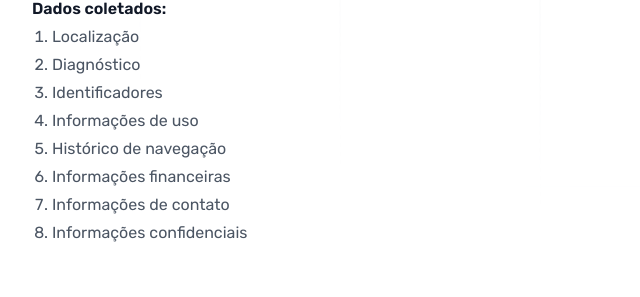
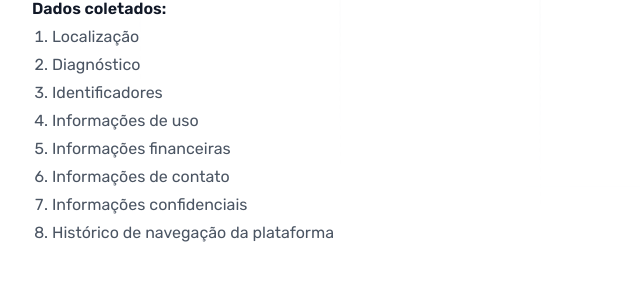
Before and after one commit to mexpenses/mexpenses.github.io, a Next.js app: page /policy in a window 1280 px wide. Shown: the part 813-1110 px from the top of the page, without its empty margins (0-640 px from the left). Built offline with nearby package versions, Linux system fonts and the light colour scheme.

Commit message:
bugfix: Tirando pausa da animação react-lottie nas assinaturas

```diff
--- a/components/Contributors.js
+++ b/components/Contributors.js
@@ -15,7 +15,7 @@ const Contributors = ({
     {
       name: "Ingrid Matuques",
       image: "/assets/cto.png",
-      office: "Diretora de Tecnologia (CTO)",
+      office: "(CTO) Diretora de Tecnologia",
     },
     {
       name: "Maycon Moreira",
@@ -84,10 +84,10 @@ const Contributors = ({
                     className="rounded-full"
                   />
                   <div className="flex flex-col text-left">
-                    <p className="text-lg text-black-600 capitalize">
+                    <p className="text-lg text-black-600">
                       {listContributors.name}
                     </p>
-                    <p className="text-sm text-black-500 capitalize">
+                    <p className="text-sm text-black-500">
                       {listContributors.office}
                     </p>
                   </div>
--- a/components/Subscriptions.js
+++ b/components/Subscriptions.js
@@ -111,6 +111,7 @@ export const Subscriptions = () => {
                         <Lottie
                             width={150}
                             height={150}
+                            isClickToPauseDisabled
                             options={{...defaultOptions, animationData: SadBasicAnimation }}
                         />
                     </div>
--- a/pages/policy.js
+++ b/pages/policy.js
@@ -87,10 +87,10 @@ const Policy = memo(() => {
                                                 <li>Diagnóstico</li>
                                                 <li>Identificado­res</li>
                                                 <li>Informações de uso</li>
-                                                <li>Histórico de navegação</li>
                                                 <li>Informações financeiras</li>
                                                 <li>Informações de contato</li>
                                                 <li>Informações confidenciais</li>
+                                                <li>Histórico de navegação da plataforma</li>
                                             </ul>
                                         </span>
                                     </li>
```
Also changed, not shown: public/assets/mexpenses_preview.png.
